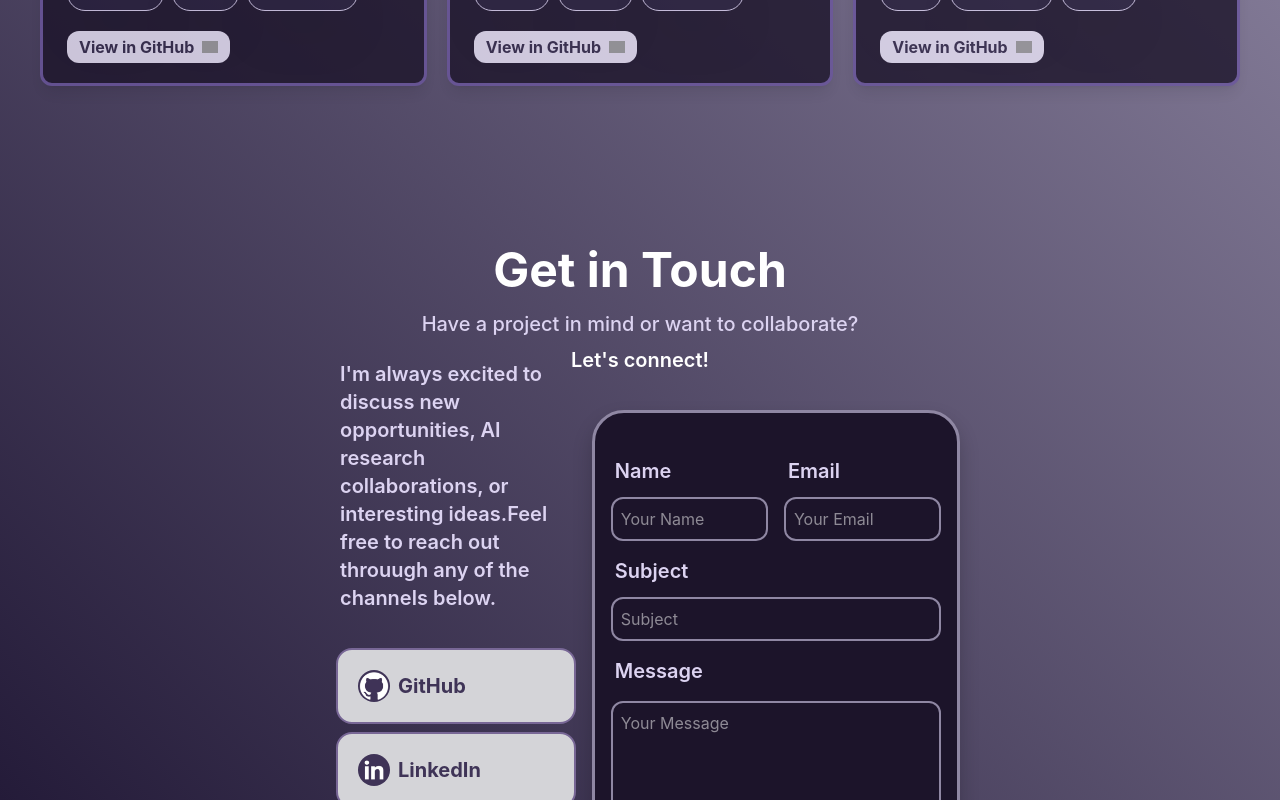
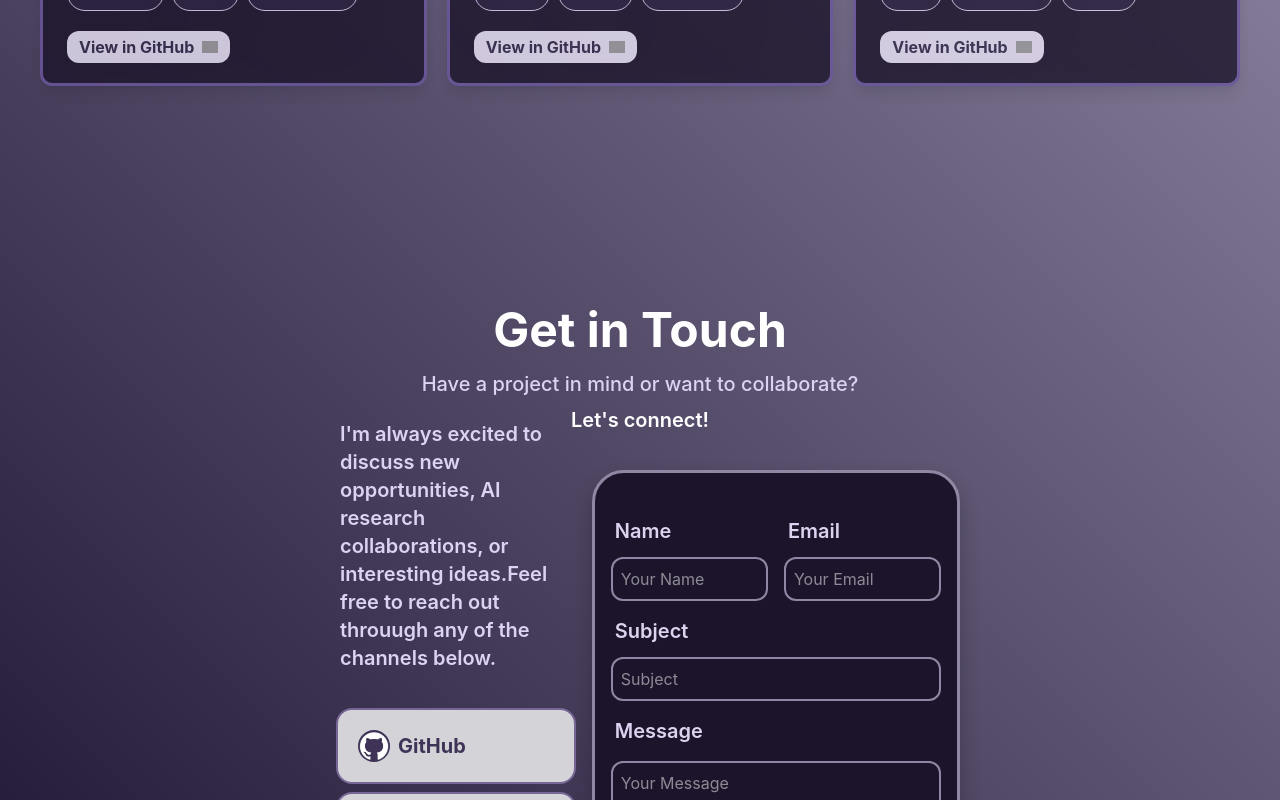
Before and after one commit to Sahilgeu123/Portfolio, a React (Vite) app: page / in a window 1280 px wide. Shown: the part 3000-3800 px from the top of the page. Built offline with nearby package versions, Linux system fonts and the light colour scheme; grey boxes are pictures that could not be loaded.

Commit message:
css changes

```diff
--- a/src/Components/Contact.tsx
+++ b/src/Components/Contact.tsx
@@ -33,7 +33,7 @@ function Contact() {
   useScrollAnimation();
 
   return (
-    <section id="contact" className="scroll-hidden min-h-screen pt-30 ">
+    <section id="contact" className="scroll-hidden min-h-screen pt-45 ">
       <div className="text-center">
         <h2 className="text-5xl font-bold">Get in Touch</h2>
         <p className="mt-4 text-xl font-medium text-[#dcd3f1]">
```
